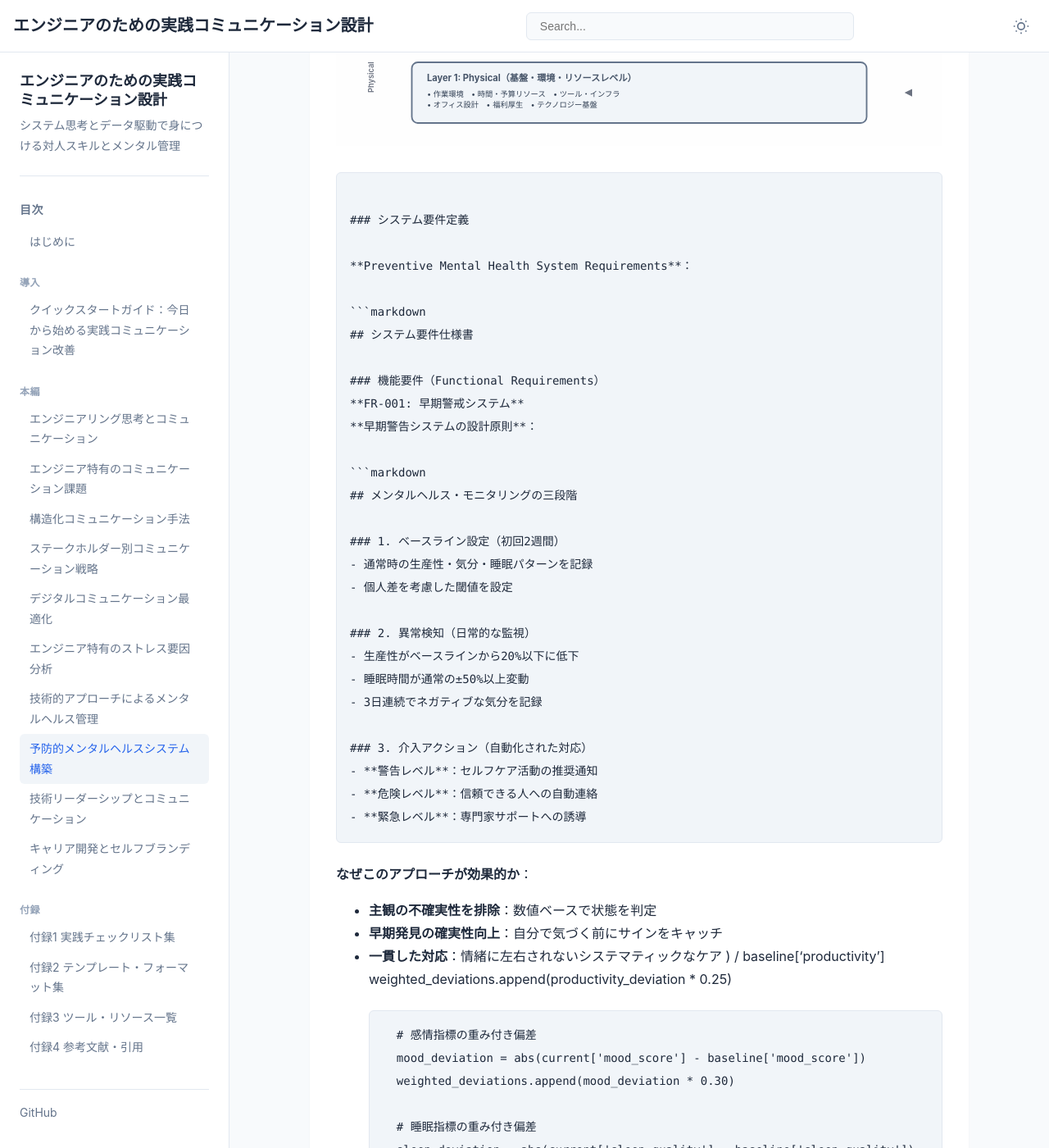
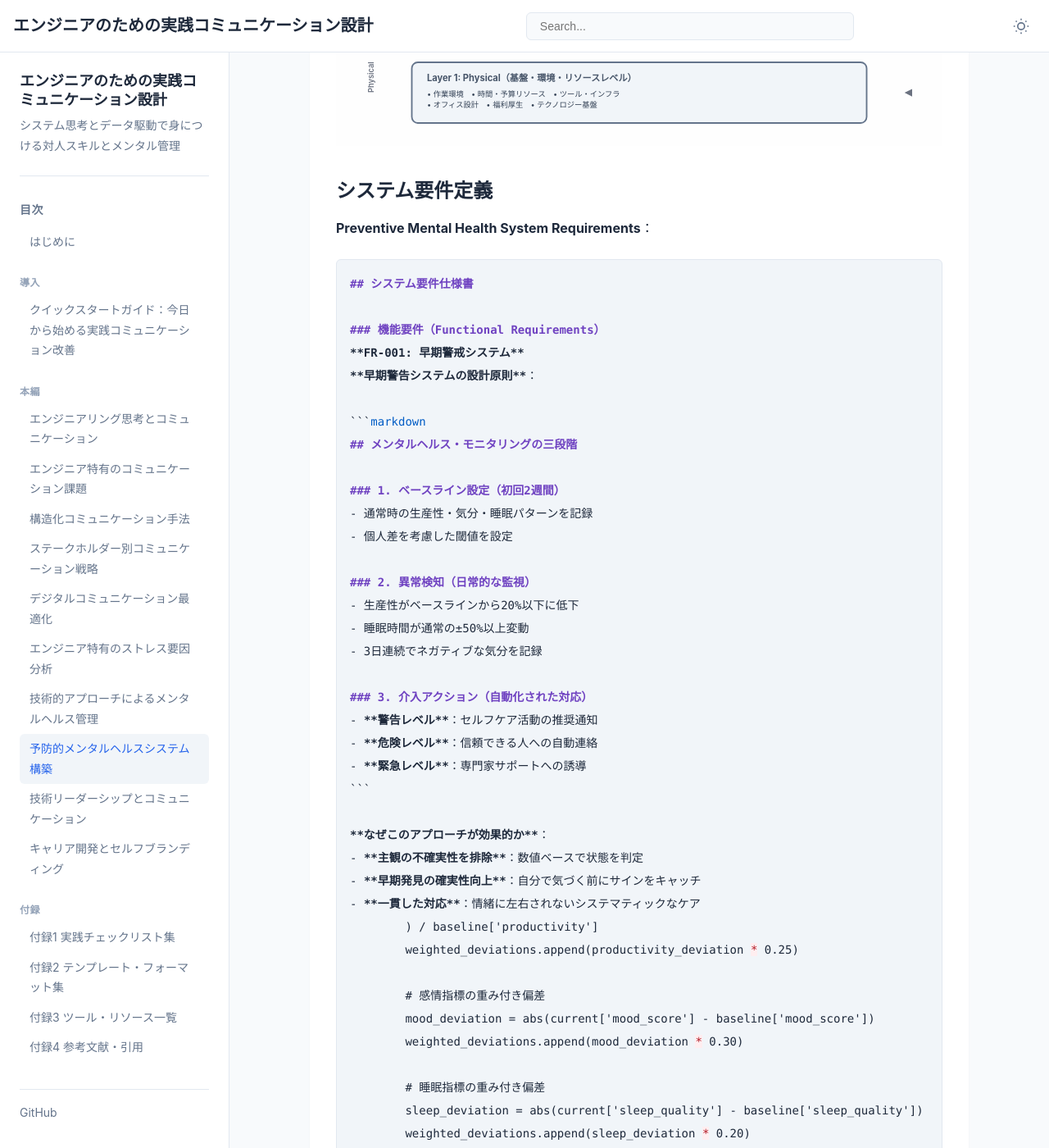
Before and after one commit to itdojp/IT-engineer-communication-book, a Jekyll site: the page built from docs/chapter-preventive-systems/index.md, in a window 1280 px wide and 1400 px high, scrolled down 1699 px. Shown: the whole window at 82% size. Built offline with Jekyll 4.4.1, drawn with Linux system fonts in a browser that asks for light colours; some of the changed text lies outside the part shown.

Commit message:
fix: prevent nested code fences in preventive systems chapter

`````diff
--- a/docs/chapter-preventive-systems/index.md
+++ b/docs/chapter-preventive-systems/index.md
@@ -276,13 +276,12 @@ OSI参照モデルの7層構造を参考に、個人から組織まで段階的
     </text>
   </g>
 </svg>
-```text
 
 ### システム要件定義
 
 **Preventive Mental Health System Requirements**：
 
-```markdown
+````markdown
 ## システム要件仕様書
 
 ### 機能要件（Functional Requirements）
@@ -329,7 +328,7 @@ OSI参照モデルの7層構造を参考に、個人から組織まで段階的
         weighted_deviations.append(social_deviation * 0.25)
 
         return sum(weighted_deviations)
-```text
+````
 
 **FR-002: 予防的介入システム**
 ```yaml
@@ -376,7 +375,7 @@ preventive_intervention_system:
 
 **NFR-001: パフォーマンス要件**：
 
-```markdown
+````markdown
 ## システム・パフォーマンス仕様
 
 ### 応答時間要件
@@ -420,10 +419,11 @@ class PerformanceRequirements:
         'backup_recovery_time': '< 4 hours'
     }
 ```
+````
 
 **NFR-002: セキュリティ・プライバシー要件**：
 
-```markdown
+````markdown
 ## セキュリティ・プライバシー設計
 
 ### データ保護要件
@@ -503,6 +503,7 @@ class PrivacyProtectionSystem:
 
         return noisy_dataset
 ```
+````
 
 ---
 
@@ -512,7 +513,7 @@ class PrivacyProtectionSystem:
 
 **個人向けメンタルヘルス・オペレーティング・システム**：
 
-```markdown
+````markdown
 ## PHOS: Personal Health Operating System
 
 ### システム・コンポーネント設計
@@ -603,12 +604,13 @@ class PersonalHealthOS:
             'daily_summary': self.generate_daily_summary(processed_data)
         }
 ```
+````
 
 ### 適応的学習システム
 
 **Adaptive Personal Learning System**：
 
-```markdown
+````markdown
 ## 個人適応型学習・最適化
 
 ### 機械学習による個人化
@@ -709,12 +711,13 @@ class PersonalizedWellnessML:
 
         return self.model_ensemble.get_current_performance()
 ```
+````
 
 ### セルフケア自動化システム
 
 **Automated Self-Care System**：
 
-```markdown
+````markdown
 ## 自動化されたセルフケア・システム
 
 ### インテリジent・セルフケア・オーケストレーション
@@ -862,6 +865,7 @@ class AutomatedSelfCareSystem:
 
         return self.recovery_system.implement_protocols(recovery_protocols)
 ```
+````
 
 ---
 
@@ -871,7 +875,7 @@ class AutomatedSelfCareSystem:
 
 **Team Mental Health Observatory**：
 
-```markdown
+````markdown
 ## チーム・レベル・メンタルヘルス・システム
 
 ### 集合的健康状態の監視
@@ -963,12 +967,13 @@ class TeamMentalHealthObservatory:
             'intervention_strategy': intervention_points
         }
 ```
+````
 
 ### チーム・レジリエンス構築システム
 
 **Team Resilience Building Framework**：
 
-```markdown
+````markdown
 ## チーム・レジリエンス構築
 
 ### 集合的適応能力の強化
@@ -1096,12 +1101,13 @@ class TeamResilienceBuilder:
 
         return self.capacity_builder.implement_support_network(support_network_design)
 ```
+````
 
 ### チーム・インターベンション・システム
 
 **Team-Level Intervention Orchestration**：
 
-```markdown
+````markdown
 ## チーム・レベル介入システム
 
 ### 協調的介入戦略
@@ -1179,6 +1185,7 @@ team_intervention_framework:
           - success_story_sharing_meetings
           - collective_vision_creation_exercises
 ```
+````
 
 ---
 
@@ -1188,7 +1195,7 @@ team_intervention_framework:
 
 **Enterprise Mental Health Platform**：
 
-```markdown
+````markdown
 ## 組織レベル・メンタルヘルス・プラットフォーム
 
 ### エンタープライズ・アーキテクチャ設計
@@ -1358,12 +1365,13 @@ class OrganizationalMentalHealthPlatform:
 
         return self.intervention_orchestrator.implement_system(intervention_system)
 ```
+````
 
 ### 組織文化変革システム
 
 **Cultural Transformation for Mental Health**：
 
-```markdown
+````markdown
 ## メンタルヘルス重視文化への変革
 
 ### 文化変革アーキテクチャ
@@ -1537,6 +1545,7 @@ class MentalHealthCultureTransformation:
 
         return self.measurement_system.implement_monitoring(culture_monitoring_system)
 ```
+````
 
 ---
 
@@ -1546,7 +1555,7 @@ class MentalHealthCultureTransformation:
 
 **Integrated Preventive Mental Health Ecosystem**：
 
-```markdown
+````markdown
 ## 統合予防システム・エコシステム
 
 ### エンドツーエンド・システム統合
@@ -1697,12 +1706,13 @@ class IntegratedPreventiveMentalHealthEcosystem:
 
         return governance_model
 ```
+````
 
 ### ROI測定とビジネス価値実証
 
 **ROI Measurement and Business Value Demonstration**：
 
-```markdown
+````markdown
 ## ROI測定・ビジネス価値実証システム
 
 ### 包括的価値測定フレームワーク
@@ -1831,6 +1841,7 @@ class MentalHealthROICalculator:
 
         return business_metrics
 ```
+````
 
 ---
 
`````
Also changed, not shown: src/chapter-preventive-systems/index.md (+26 -15 lines).
